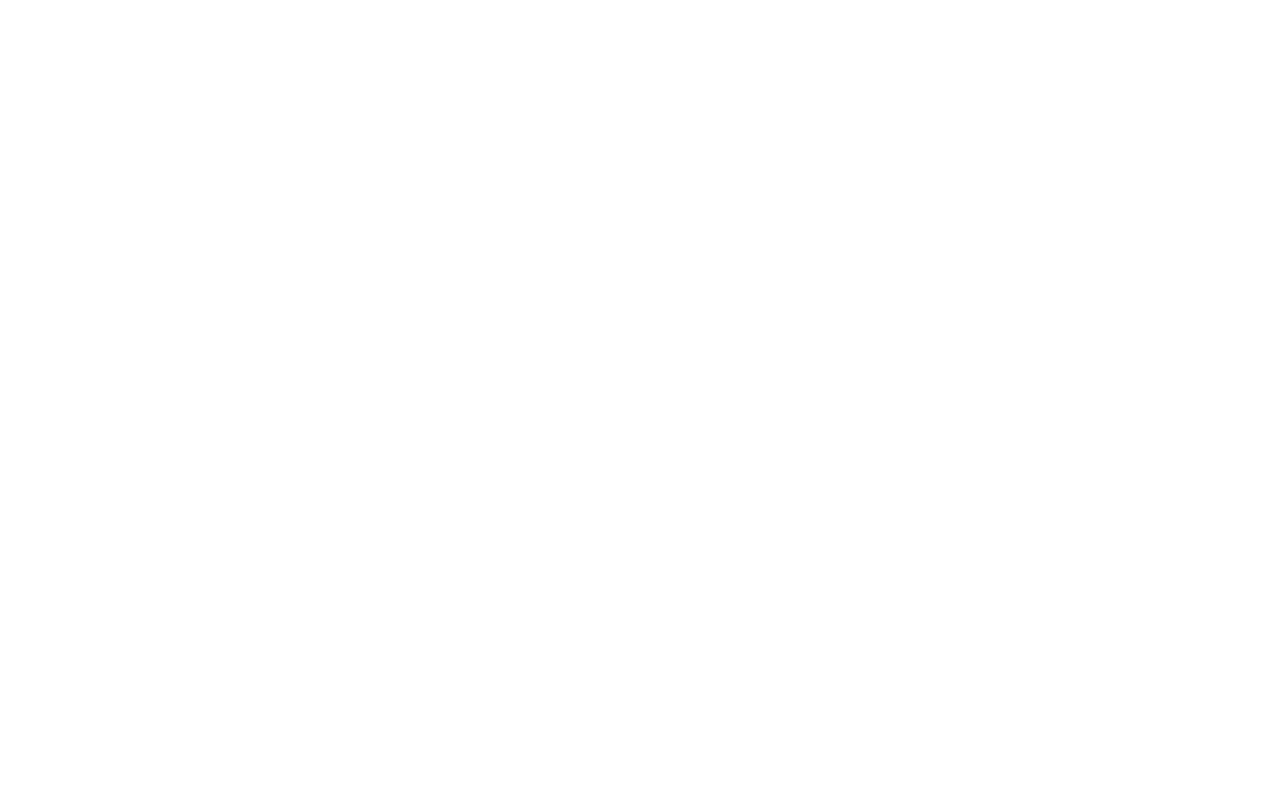
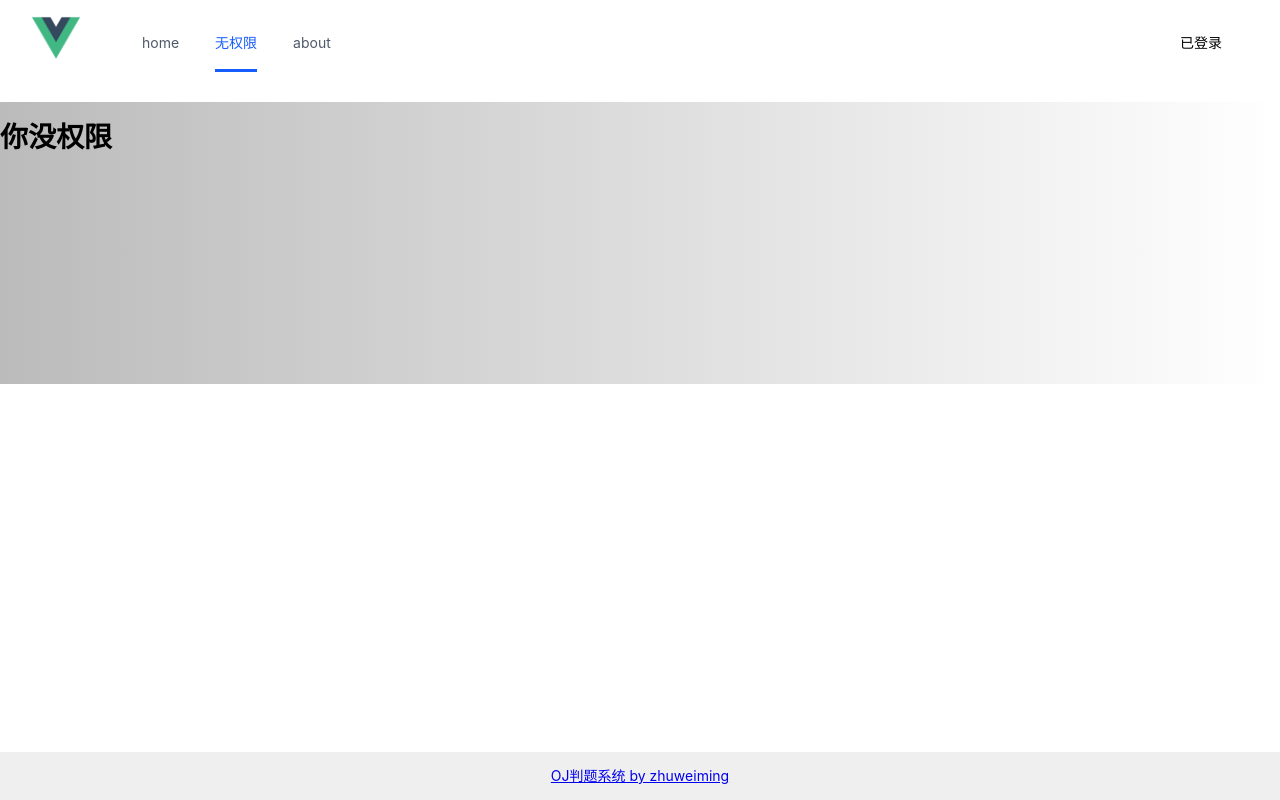
Before and after one commit to Zhu-WeiMing/OJ, a Vue app in the folder oj-frontend/: page /noAuth in a window 1280 px wide. Before the commit this address had no page. Built offline with nearby package versions, Linux system fonts and the light colour scheme.

Commit message:
前端：arco design框架成功搭建并使用

```diff
--- a/oj-frontend/src/App.vue
+++ b/oj-frontend/src/App.vue
@@ -9,10 +9,22 @@
 }
 </style>
 
-<script>
+<script setup lang="ts">
 import BasicLayout from "@/layouts/BasicLayout.vue";
+import { useRouter } from "vue-router";
+import { useStore } from "vuex";
 
-export default {
-  components: { BasicLayout },
-};
+const router = useRouter();
+const store = useStore();
+
+router.beforeEach((to, from, next) => {
+  //仅管理员可见，判断当前用户是否有权限
+  if (to.meta?.access === "canAdmin") {
+    if (store.state.user.loginUser?.role !== "admin") {
+      next("/noAuth");
+      return;
+    }
+  }
+  next();
+});
 </script>
--- /dev/null
+++ b/oj-frontend/src/components/GlobalHeader.vue
@@ -0,0 +1,83 @@
+<template>
+  <a-row id="globalHeader" style="margin-bottom: 16px" align="center">
+    <a-col flex="auto">
+      <a-menu
+        mode="horizontal"
+        :selected-keys="selectedKeys"
+        :default-selected-keys="['1']"
+        @menu-item-click="doMenuClick"
+      >
+        <a-menu-item
+          key="0"
+          :style="{ padding: 0, marginRight: '38px' }"
+          disabled
+        >
+          <div class="title-bar">
+            <img class="logo" src="../assets/logo.png" />
+          </div>
+        </a-menu-item>
+        <a-menu-item v-for="item in routes" :key="item.path">
+          {{ item.name }}
+        </a-menu-item>
+      </a-menu>
+    </a-col>
+    <a-col flex="100px">
+      <div>{{ store.state.user?.loginUser?.userName ?? "未登录" }}</div>
+    </a-col>
+  </a-row>
+</template>
+
+<script setup lang="ts">
+import { routes } from "@/router/router";
+import { useRouter } from "vue-router";
+import { ref } from "vue";
+import { useStore } from "vuex";
+
+const route = useRouter();
+const router = useRouter();
+// 默认主页
+const selectedKeys = ref(["/"]);
+/**
+ * vue-router 提供了导航钩子:全局前置导航钩子 beforeEach 和全局后置导航钩子 afterEach，
+ * 他们会在路由即将改变前和改变后进行触发。所以判断用户是否登录需要在 beforeEach 导航钩子中进行判断。
+ * 1、to:即将要进入的目标路由对象；
+ *
+ * 2、from:当前导航即将要离开的路由对象；
+ *
+ * 3、next ：调用该方法后，才能进入下一个钩子函数（afterEach）。
+ */
+router.afterEach((to, from, next) => {
+  selectedKeys.value = [to.path];
+});
+
+setTimeout(() => {
+  /**
+   * dispatch方法
+   * type----模块名字/方法名
+   */
+  store.dispatch("user/getLoginUser", {
+    // userName: "zhuweiming",
+    role: "admin",
+  });
+}, 3000); //设置3s后执行
+
+const doMenuClick = (key: string) => {
+  router.push({ path: key });
+};
+
+const store = useStore();
+/**
+ * store.state.user.loginUser
+ * 获取modules的user中的state的loginUser数据
+ */
+console.log(store.state.user.loginUser);
+</script>
+
+<style scoped>
+.title-bar {
+}
+
+.logo {
+  height: 48px;
+}
+</style>
--- a/oj-frontend/src/components/HelloWorld.vue
+++ b/oj-frontend/src/components/HelloWorld.vue
@@ -126,14 +126,17 @@
 h3 {
   margin: 40px 0 0;
 }
+
 ul {
   list-style-type: none;
   padding: 0;
 }
+
 li {
   display: inline-block;
   margin: 0 10px;
 }
+
 a {
   color: #42b983;
 }
--- a/oj-frontend/src/layouts/BasicLayout.vue
+++ b/oj-frontend/src/layouts/BasicLayout.vue
@@ -1,5 +1,45 @@
 <template>
-  <router-view />
+  <div id="basicLayout">
+    <a-layout style="height: 400px">
+      <a-layout-header class="header">
+        <GlobalHeader />
+      </a-layout-header>
+      <a-layout-content class="content">
+        <router-view />
+      </a-layout-content>
+      <a-layout-footer class="footer">
+        <a href="https://github.com/Zhu-WeiMing/OJ" target="_blank"
+          >OJ判题系统 by zhuweiming</a
+        >
+      </a-layout-footer>
+    </a-layout>
+  </div>
 </template>
 
-<style></style>
+<style scoped>
+#basicLayout {
+}
+
+#basicLayout .content {
+  background: linear-gradient(to right, #bbb, #fff);
+  margin-bottom: 16px;
+}
+
+#basicLayout .footer {
+  background: #efefef;
+  padding: 16px;
+  position: absolute;
+  bottom: 0;
+  left: 0;
+  right: 0;
+  text-align: center;
+}
+</style>
+<script>
+import { defineComponent } from "vue";
+import GlobalHeader from "@/components/GlobalHeader.vue";
+
+export default defineComponent({
+  components: { GlobalHeader },
+});
+</script>
--- a/oj-frontend/src/router/index.ts
+++ b/oj-frontend/src/router/index.ts
@@ -1,22 +1,5 @@
 import { createRouter, createWebHistory, RouteRecordRaw } from "vue-router";
-import HomeView from "../views/HomeView.vue";
-
-const routes: Array<RouteRecordRaw> = [
-  {
-    path: "/",
-    name: "home",
-    component: HomeView,
-  },
-  {
-    path: "/about",
-    name: "about",
-    // route level code-splitting
-    // this generates a separate chunk (about.[hash].js) for this route
-    // which is lazy-loaded when the route is visited.
-    component: () =>
-      import(/* webpackChunkName: "about" */ "../views/AboutView.vue"),
-  },
-];
+import { routes } from "@/router/router";
 
 const router = createRouter({
   history: createWebHistory(process.env.BASE_URL),
--- /dev/null
+++ b/oj-frontend/src/router/router.ts
@@ -0,0 +1,28 @@
+import { RouteRecordRaw } from "vue-router";
+import HomeView from "@/views/HomeView.vue";
+import NoAuthView from "@/views/NoAuthView.vue";
+
+export const routes: Array<RouteRecordRaw> = [
+  {
+    path: "/",
+    name: "home",
+    component: HomeView,
+  },
+  {
+    path: "/noAuth",
+    name: "无权限",
+    component: NoAuthView,
+  },
+  {
+    path: "/about",
+    name: "about",
+    meta: {
+      access: "canAdmin",
+    },
+    // route level code-splitting
+    // this generates a separate chunk (about.[hash].js) for this route
+    // which is lazy-loaded when the route is visited.
+    component: () =>
+      import(/* webpackChunkName: "about" */ "../views/AboutView.vue"),
+  },
+];
--- a/oj-frontend/src/store/index.ts
+++ b/oj-frontend/src/store/index.ts
@@ -1,9 +1,10 @@
 import { createStore } from "vuex";
+import user from "@/store/user";
 
 export default createStore({
-  state: {},
-  getters: {},
   mutations: {},
   actions: {},
-  modules: {},
+  modules: {
+    user,
+  },
 });
--- /dev/null
+++ b/oj-frontend/src/store/user.ts
@@ -0,0 +1,33 @@
+// initial state
+import { StoreOptions } from "vuex";
+
+// state
+
+// getters
+const getters = {};
+
+// actions
+
+// mutations
+
+export default {
+  namespaced: true,
+  state: {
+    loginUser: {
+      userName: "未登录",
+      role: "notLogin",
+    },
+  },
+  getters,
+  actions: {
+    getLoginUser({ commit, state }, payload) {
+      //TODO 改成远程登录
+      commit("updateUser", { userName: "已登录" });
+    },
+  },
+  mutations: {
+    updateUser(state, payload) {
+      state.loginUser = payload;
+    },
+  },
+} as StoreOptions<any>;
--- /dev/null
+++ b/oj-frontend/src/views/NoAuthView.vue
@@ -0,0 +1,6 @@
+<template>
+  <div class="about">
+    <h1>你没权限</h1>
+  </div>
+</template>
+<script setup lang="ts"></script>
```
